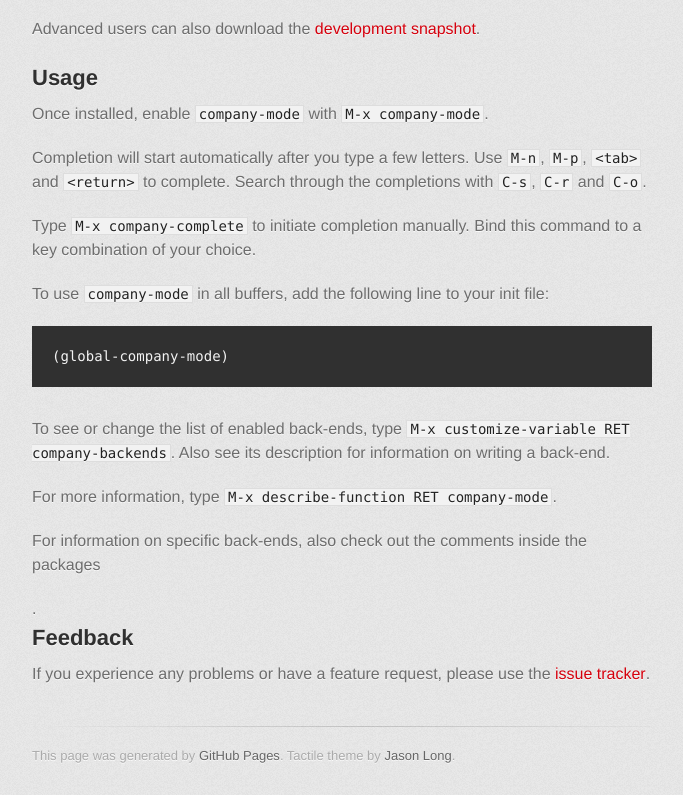
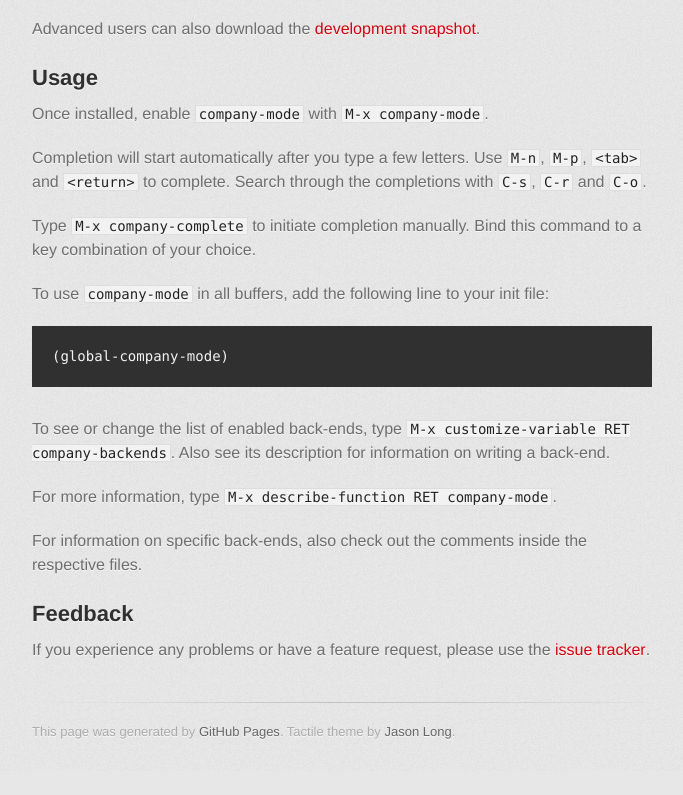
Before and after one commit to company-mode/company-mode.github.com, a plain HTML site: page index.html in a window 1280 px wide. Shown: the part 759-1554 px from the top of the page, without its empty margins (298-981 px from the left). After the commit the page ends 1530 px from the top, so only its background shows below. Drawn offline with Linux system fonts and the light colour scheme; a web font is replaced by a local one.

Commit message:
Phrasing

```diff
--- a/index.html
+++ b/index.html
@@ -85,7 +85,7 @@ list-packages</kbd>).</p>
     company-mode</kbd>.</p>
 
 <p>For information on specific back-ends, also check out the comments
-  inside the packages</p>.
+  inside the respective files.</p>
 
 <h2>Feedback</h2>
 
```
